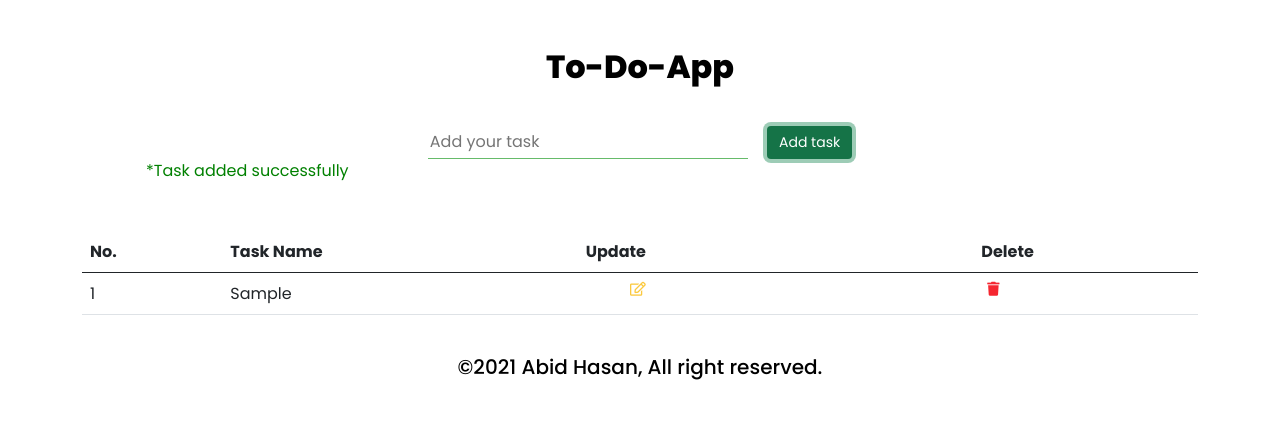
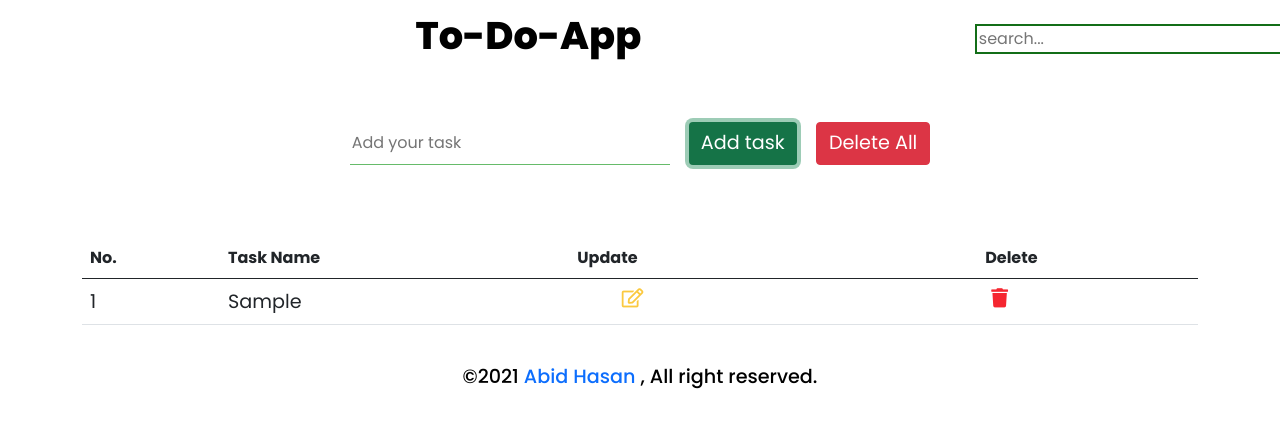
Before and after one commit to Ar42/ToDoApp, a plain HTML site: page index.html in a window 1280 px wide. Both pictures are taken after typing "Sample" into the empty fields and a click on the button "Add task". Drawn offline with nearby package versions, Linux system fonts and the light colour scheme.

Commit message:
corner cases has been handled

```diff
--- a/css/style.css
+++ b/css/style.css
@@ -2,6 +2,23 @@
 
 * {
   font-family: "Poppins", sans-serif;
+}
+.head_and_search {
+  display: grid;
+  grid-template-columns: 80% 10%;
+}
+
+.title_text {
+  color: rgb(0, 0, 0);
+  font-size: 3vw;
+  margin-bottom: 50px;
+  margin-top: 0px;
+  font-weight: 800;
+  line-height: 72px;
+}
+
+.totalItemList li {
+  font-size: 1.5vw;
 }
 .fa-edit {
   color: rgb(251, 201, 63);
@@ -12,33 +29,16 @@
   color: #f52630;
 }
 
-.title_text {
-  color: rgb(0, 0, 0);
-  font-size: 32px;
-  margin-top: 5vh;
-  margin-bottom: 5vh;
-  font-weight: 800;
-}
-.footer_text {
-  color: rgb(0, 0, 0);
-  font-size: 20px;
-  margin-top: 5vh;
-  /* margin-bottom: 5vh; */
-  font-weight: 500;
-}
-.totalItemList li {
-  font-size: 1.5vw;
-}
 .btn-success {
   border: none;
   outline: none;
-  font-size: 14px;
+  font-size: 1.5vw;
   color: #fff;
 }
 button {
   border: none;
   outline: none;
-  font-size: 14px;
+  font-size: 1.5vw;
   background-color: #fff;
 }
 
@@ -50,16 +50,46 @@ button {
 input#input_id {
   margin-right: 1.5vw;
 }
+#addTask {
+  font-size: 1.5vw;
+}
 
 #saveTask {
   display: none;
 }
 
+#deleteAllTask {
+  margin-left: 1.5vw;
+  font-size: 1.5vw;
+}
+td {
+  font-size: 1.5vw;
+}
+
 #zeroSpaceAlert {
-  margin-left: 5vw;
+  position: relative;
+  top: 20px;
+  left: 350px;
+  text-align: center;
+  font-weight: bold;
 }
 
 #cancelUpdate {
   margin-left: 2vw;
   display: none;
 }
+
+#searchbar {
+  border: 2px solid rgb(19, 110, 24);
+  outline: none;
+}
+
+a.author_name {
+  text-decoration: none;
+}
+.footer_text {
+  color: rgb(0, 0, 0);
+  font-size: 1.5vw;
+  margin-top: 5vh;
+  font-weight: 500;
+}
--- a/index.html
+++ b/index.html
@@ -30,34 +30,61 @@
   </head>
   <style></style>
   <body>
-    <div class="container my-5">
-      <h1 class="text-center title_text">To-Do-App</h1>
+    <div class="container">
+      <div class="head_and_search">
+        <div><h1 class="text-center title_text">To-Do-App</h1></div>
+        <div class="my-4">
+          <form>
+            <input
+              type="text"
+              id="searchbar"
+              placeholder="search..."
+              autocomplete="off"
+              onkeyup="funtionToSearchItems()"
+            />
+          </form>
+        </div>
+      </div>
       <div class="d-flex justify-content-center">
-        <input type="text" name="" id="input_id" placeholder="Add your task" />
+        <input
+          type="text"
+          id="input_id"
+          placeholder="Add your task"
+          autocomplete="off"
+        />
         <input type="hidden" name="" id="hidden_id" />
         <button class="btn btn-success" id="addTask">Add task</button>
+        <button class="btn btn-danger" id="deleteAllTask">Delete All</button>
         <button class="btn btn-success" id="saveTask">Update task</button>
         <button class="btn btn-danger" id="cancelUpdate">Cancel</button>
       </div>
 
-      <table class="table">
+      <table class="table table-responsive">
         <span id="zeroSpaceAlert"></span>
         <br />
         <br />
         <br />
-        <thead>
+
+        <thead id="heading_of_table">
           <tr>
             <th>No.</th>
-            <th scope="col">Task Name</th>
-            <th scope="col">Update</th>
-            <th scope="col">Delete</th>
+            <th>Task Name</th>
+            <th>Update</th>
+            <th>Delete</th>
           </tr>
         </thead>
+
         <tbody id="tableOfList"></tbody>
       </table>
-      <h3 class="text-center footer_text">
-        ©2021 Abid Hasan, All right reserved.
-      </h3>
+      <div class="footer_div">
+        <h3 class="text-center footer_text">
+          ©2021
+          <a class="author_name" href="https://www.facebook.com/ar.nob.9256/"
+            >Abid Hasan</a
+          >
+          , All right reserved.
+        </h3>
+      </div>
     </div>
   </body>
   <script src="js/javascript.js"></script>
--- a/js/javascript.js
+++ b/js/javascript.js
@@ -1,6 +1,6 @@
 let input_id = document.getElementById("input_id");
 let addTask = document.getElementById("addTask");
-
+// console.log(localStorage.length);
 output();
 
 addTask.addEventListener("click", function () {
@@ -9,10 +9,13 @@ addTask.addEventListener("click", function () {
   if (t.length != 0) {
     document.getElementById("zeroSpaceAlert").innerHTML =
       "*Task added successfully";
+
     document.getElementById("zeroSpaceAlert").style.color = "green";
     let checkAvaivaleItems = localStorage.getItem("localtask");
+
     if (checkAvaivaleItems == null) {
       toDoObj = [];
+      document.getElementById("zeroSpaceAlert").innerHTML = "";
     } else {
       toDoObj = JSON.parse(checkAvaivaleItems);
     }
@@ -39,19 +42,18 @@ function output() {
   let varForOutput = "";
   let tableOfList = document.getElementById("tableOfList");
   toDoObj.forEach((element, ind) => {
-    varForOutput += ` <tbody>
+    varForOutput += `
     <tr>
       <td>${ind + 1}</td>
       <td>${element}</td>
       <td><button type="button" onclick="edit(${ind})"><a href="#input_id"><i class="fas fa-edit"></i></a></button></td>
       <td><button type="button" onclick="deleteOne(${ind})"><i class="fas fa-trash"></i></button></td>
     </tr>
-    <tr></tr>
-  </tbody>`;
+  `;
   });
   tableOfList.innerHTML = varForOutput;
 }
-
+// edit
 function edit(ind) {
   let checkAvaivaleItems = localStorage.getItem("localtask");
   let toDoObj = JSON.parse(checkAvaivaleItems);
@@ -60,7 +62,10 @@ function edit(ind) {
   hidden_id.value = ind; //getting the id of selected item for edit which will help in save
   let addTask = document.getElementById("addTask");
   let saveTask = document.getElementById("saveTask");
+  let deleteAllTask = document.getElementById("deleteAllTask");
   addTask.style.display = "none";
+  deleteAllTask.style.display = "none";
+
   saveTask.style.display = "block";
   let cancelUpdate = document.getElementById("cancelUpdate");
   cancelUpdate.style.display = "block";
@@ -70,6 +75,7 @@ function edit(ind) {
     addTask.style.display = "block";
     saveTask.style.display = "none";
     cancelUpdate.style.display = "none";
+    deleteAllTask.style.display = "block";
   });
 }
 //save
@@ -90,6 +96,8 @@ saveAterEdit.addEventListener("click", function () {
     document.getElementById("zeroSpaceAlert").style.color = "green";
     document.getElementById("addTask").style.display = "block";
     document.getElementById("saveTask").style.display = "none";
+    document.getElementById("cancelUpdate").style.display = "none";
+    deleteAllTask.style.display = "block";
   } else {
     document.getElementById("zeroSpaceAlert").innerHTML =
       "*please write something!!!";
@@ -122,3 +130,41 @@ function deleteOne(ind) {
 
   output();
 }
+
+//Delete All
+let deleteAllTask = document.getElementById("deleteAllTask");
+deleteAllTask.addEventListener("click", () => {
+  if (localStorage.length == 0) {
+    document.getElementById("zeroSpaceAlert").innerText = "Nothing to Delete";
+    document.getElementById("zeroSpaceAlert").style.color = "red";
+  } else {
+    let askBeforeDeleteAll = confirm("Delete All?");
+    if (askBeforeDeleteAll) {
+      localStorage.clear();
+      // document.getElementById("heading_of_table").innerHTML = "";
+      document.getElementById("zeroSpaceAlert").innerHTML = "No Task Available";
+      document.getElementById("zeroSpaceAlert").style.color = "red";
+      // deleteAllTask.style.display = "none";
+    }
+  }
+  output();
+});
+
+// search
+
+const funtionToSearchItems = () => {
+  let searchbar = document.getElementById("searchbar").value.toUpperCase();
+  let table = document.getElementById("table");
+  let tr = document.getElementsByTagName("tr");
+  for (let i = 0; i < tr.length; i++) {
+    let td = tr[i].getElementsByTagName("td")[1];
+    if (td) {
+      let textvalue = td.textContent || td.innerHTML;
+      if (textvalue.toUpperCase().indexOf(searchbar) > -1) {
+        tr[i].style.display = "";
+      } else {
+        tr[i].style.display = "none";
+      }
+    }
+  }
+};
```
